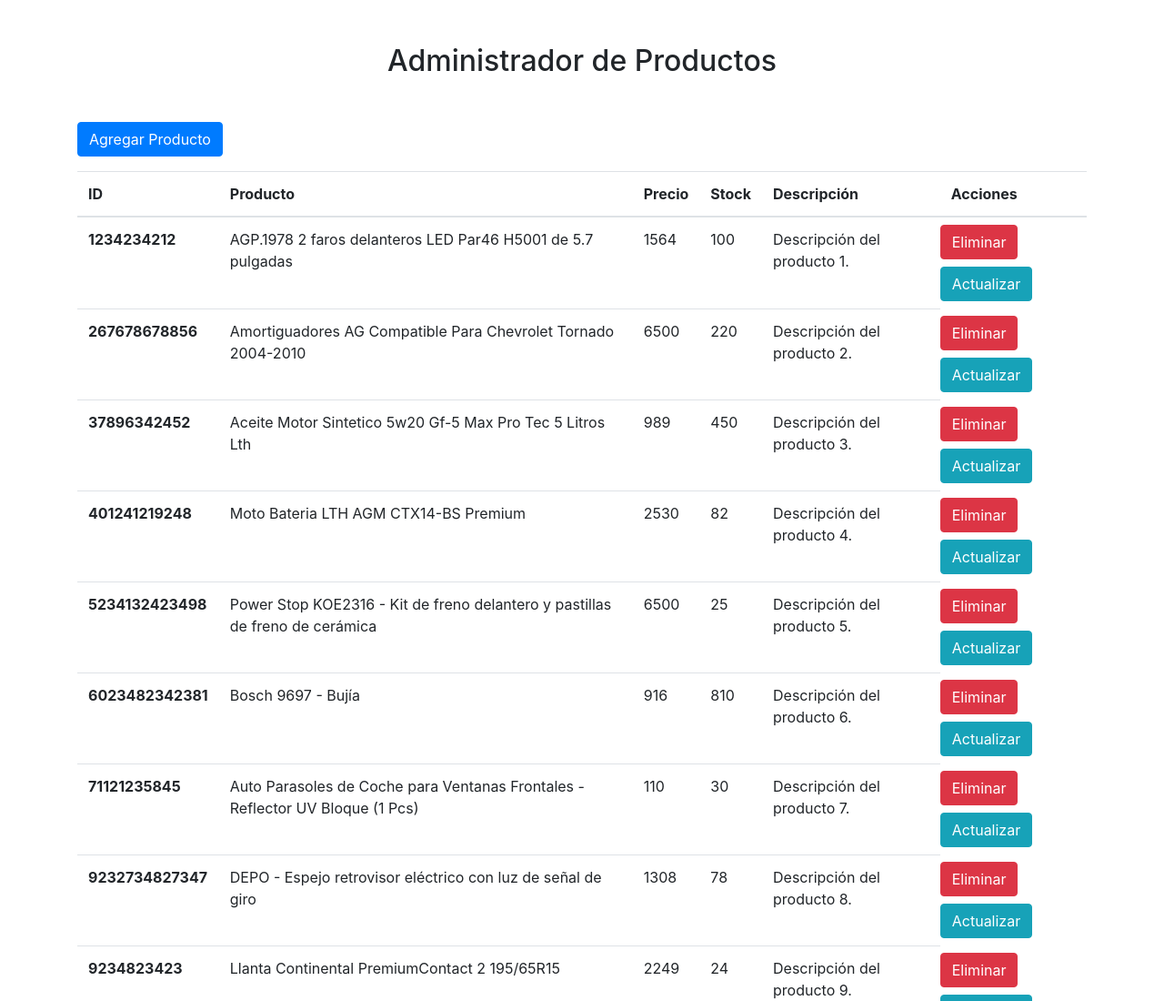
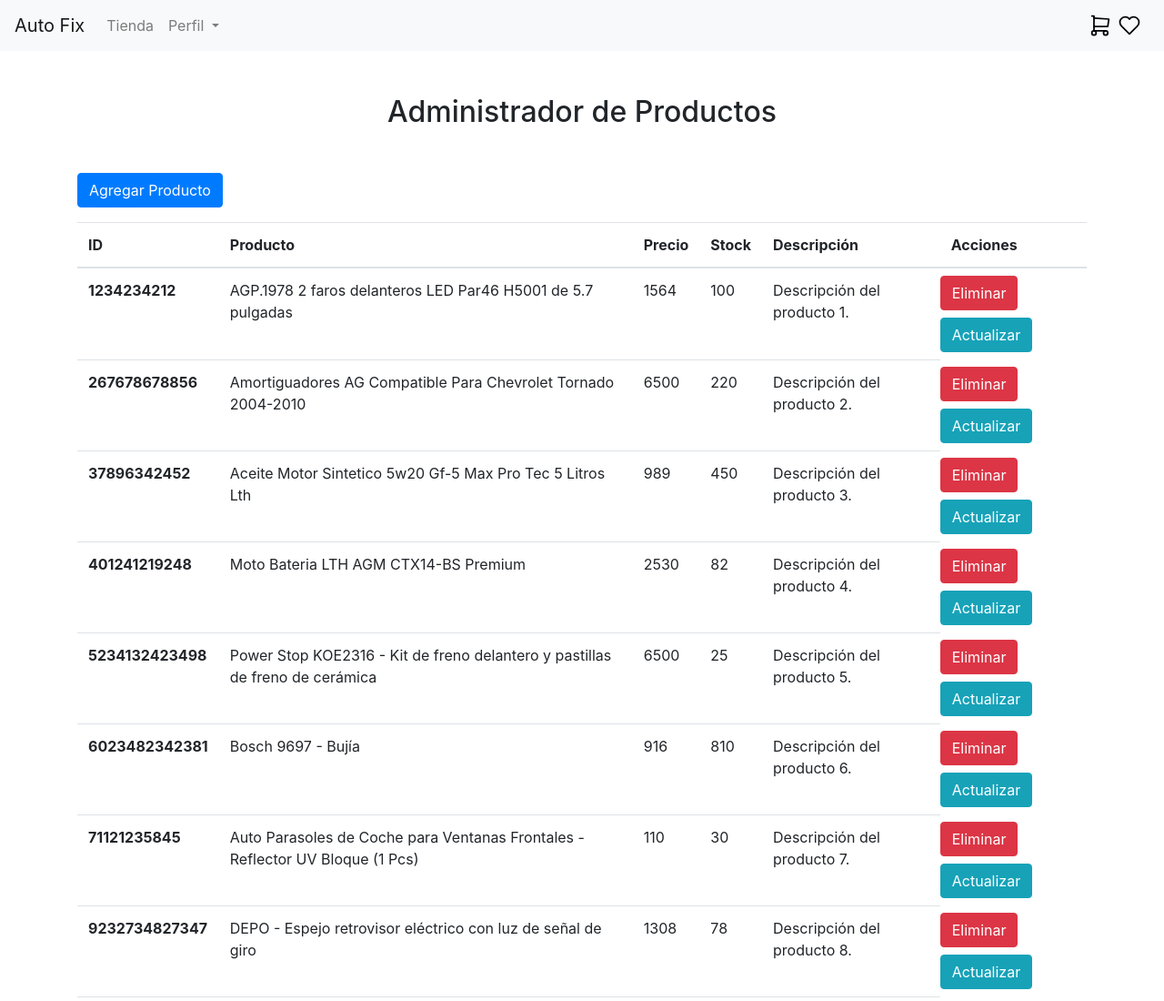
Before and after one commit to KevinMachainITA/Auto-Fix-Shop, a plain HTML site: page AutoFix Shop/crudproductos.html in a window 1280 px wide. Shown: the top 1100 px of the page at 91% size. Drawn offline with nearby package versions, Linux system fonts and the light colour scheme.

Commit message:
Añadir barra de navegación al modo administrador

```diff
--- a/AutoFix Shop/crudproductos.html
+++ b/AutoFix Shop/crudproductos.html
@@ -10,6 +10,55 @@
 </head>
 
 <body>
+  <!-- Navigation-->
+  <nav class="navbar navbar-expand-lg navbar-light bg-light">
+    <a class="navbar-brand" href="home.html">Auto Fix</a>
+    <button class="navbar-toggler" type="button" data-toggle="collapse" data-target="#navbarSupportedContent"
+      aria-controls="navbarSupportedContent" aria-expanded="false" aria-label="Toggle navigation">
+      <span class="navbar-toggler-icon"></span>
+    </button>
+
+    <div class="collapse navbar-collapse" id="navbarSupportedContent">
+      <ul class="navbar-nav mr-auto">
+        <li class="nav-item">
+          <a class="nav-link" href="home.html">Tienda</a>
+        </li>
+        <li class="nav-item">
+          <a class="nav-link dropdown-toggle" href="#" id="navbarDropdown" role="button" data-toggle="dropdown"
+            aria-haspopup="true" aria-expanded="false">
+            Perfil
+          </a>
+          <div class="dropdown-menu" aria-labelledby="navbarDropdown">
+            <a class="dropdown-item" href="perfil.html">Ver perfil</a>
+            <a class="dropdown-item" href="crudproductos.html">Administrador</a>
+            <div class="dropdown-divider"></div>
+            <a class="dropdown-item" href="index.html">cerrar sesión</a>
+          </div>
+        </li>
+      </ul>
+      <div class="mr-sm-2">
+        <a href="carrito.html">
+          <svg xmlns="http://www.w3.org/2000/svg" class="icon icon-tabler icon-tabler-shopping-cart" width="28"
+            height="28" viewBox="0 0 24 24" stroke-width="1.5" stroke="#000000" fill="none" stroke-linecap="round"
+            stroke-linejoin="round">
+            <path stroke="none" d="M0 0h24v24H0z" fill="none" />
+            <path d="M6 19m-2 0a2 2 0 1 0 4 0a2 2 0 1 0 -4 0" />
+            <path d="M17 19m-2 0a2 2 0 1 0 4 0a2 2 0 1 0 -4 0" />
+            <path d="M17 17h-11v-14h-2" />
+            <path d="M6 5l14 1l-1 7h-13" />
+          </svg>
+        </a>
+        <a href="deseos.html">
+          <svg xmlns="http://www.w3.org/2000/svg" class="icon icon-tabler icon-tabler-heart" width="28" height="28"
+            viewBox="0 0 24 24" stroke-width="1.5" stroke="#000000" fill="none" stroke-linecap="round"
+            stroke-linejoin="round">
+            <path stroke="none" d="M0 0h24v24H0z" fill="none" />
+            <path d="M19.5 12.572l-7.5 7.428l-7.5 -7.428a5 5 0 1 1 7.5 -6.566a5 5 0 1 1 7.5 6.572" />
+          </svg>
+        </a>
+      </div>
+    </div>
+  </nav>
   <div class="container mt-5">
     <h2 class="text-center mb-5">Administrador de Productos</h2>
     <div class="mb-3">
```
